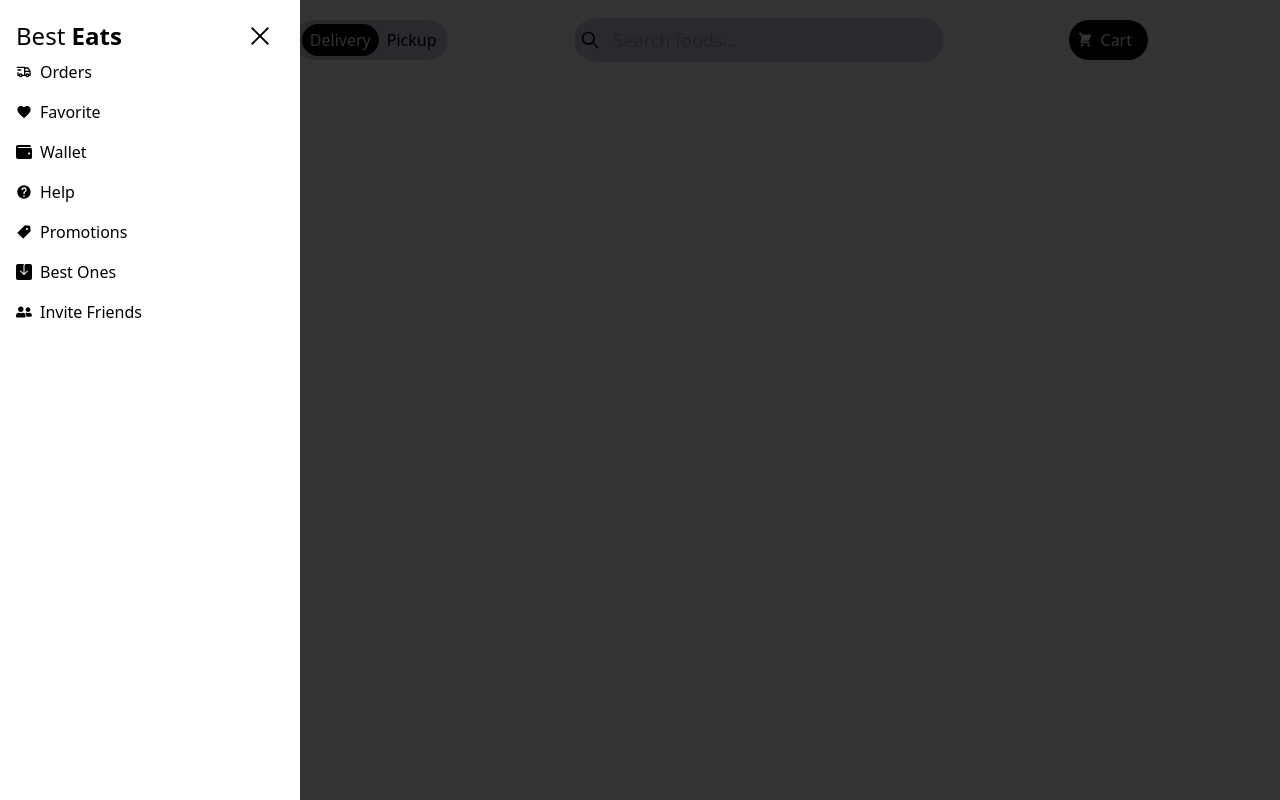
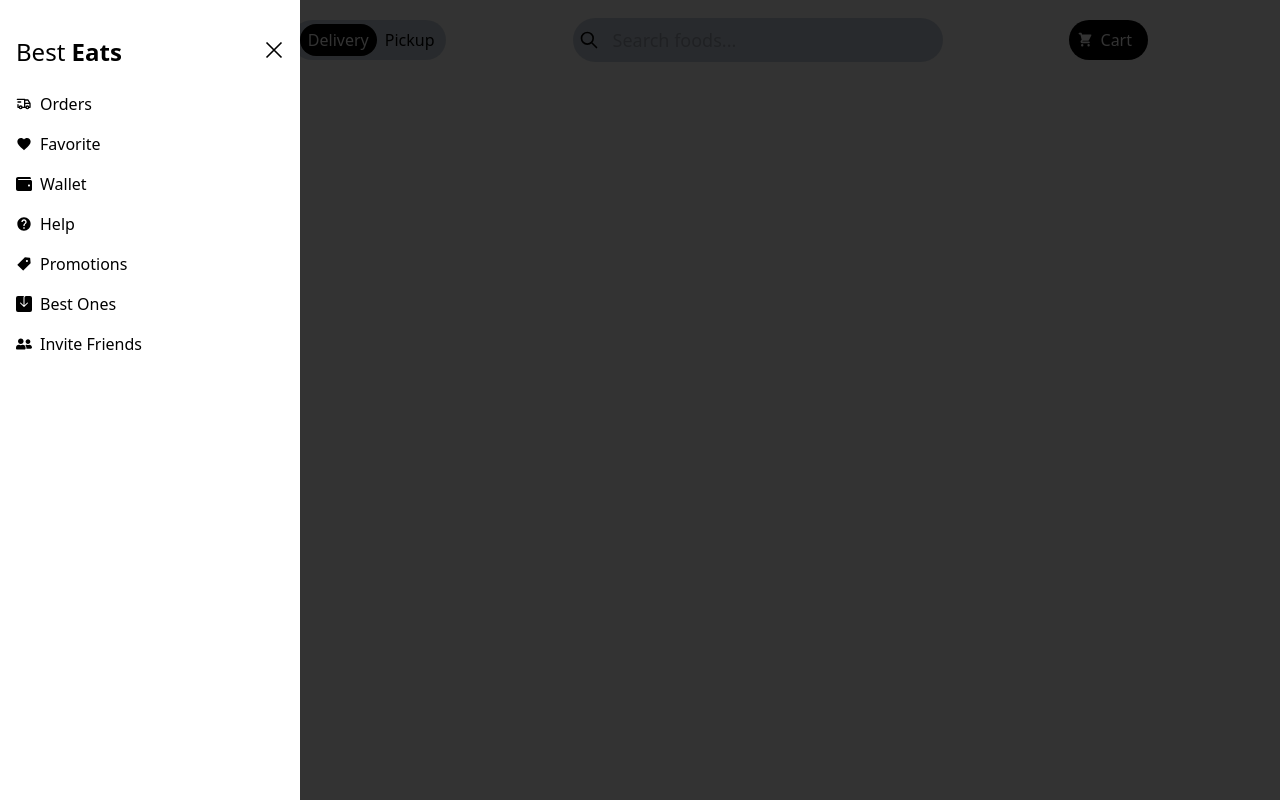
Before and after one commit to codefromahmad/best-eats-react, a React (Create React App) app: page / in a window 1280 px wide. Both pictures are taken after a click on the icon 156 px from the left and 40 px from the top of the page. Built offline with nearby package versions, Linux system fonts and the light colour scheme.

Commit message:
Animation applied to NavBar

```diff
--- a/src/components/NavBar.jsx
+++ b/src/components/NavBar.jsx
@@ -52,11 +52,9 @@ const NavBar = () => {
         <div className="max-w-screen-lg h-full mx-auto bg-white">
           <div className="flex justify-between w-full h-full items-center">
             <div className="flex items-center mx-1">
-              <HiMenu
-                size={30}
-                className=" w-12 cursor-pointer hover:bg-slate-300 hover:rounded-full"
-                onClick={() => setNav(!nav)}
-              />
+              <span className="cursor-pointer hover:bg-slate-300 hover:rounded-full p-2">
+                <HiMenu size={30} onClick={() => setNav(!nav)} />
+              </span>
               <p className="text-xl sm:text-2xl md:3xl mx-1">
                 Best<span className="font-bold"> Eats</span>
               </p>
@@ -85,25 +83,33 @@ const NavBar = () => {
         </div>
       </div>
       {nav && (
-        <div>
-          <div className="w-full bg-black/80 fixed top-0 left-0 z-10 h-screen"></div>
-          <div className="h-screen absolute left-0 py-5 top-0 w-[300px] bg-white z-10">
-            <div className="flex justify-between items-center px-4 ">
+        <div className="cursor-pointer z-10 left-64 top-0 mt-8 absolute hover:bg-slate-300 hover:rounded-full p-2">
+          <GrClose size={20} onClick={() => setNav(!nav)} />
+        </div>
+      )}
+      <>
+        <div
+          className={`w-full ${
+            nav ? "block" : "hidden"
+          } bg-black/80 fixed top-0 left-0  h-screen`}
+        ></div>
+        <div
+          className={`h-screen absolute ${
+            nav ? "left-0" : "-left-[100%]"
+          } ease-in-out duration-500 py-5 top-0 w-[300px] bg-white`}
+        >
+          <div className="flex justify-between items-center p-4 ">
             <p className="text-2xl">
               Best <span className="font-bold">Eats</span>
             </p>
-              <GrClose
-                size={22}
-                className="cursor-pointer w-12 hover:bg-slate-300 hover:rounded-full"
-                onClick={() => setNav(!nav)}
-              />
+            <span></span>
           </div>
           <ul>
             {links.map(({ id, icon, title }) => (
               <li key={id}>
                 <a
                   href=""
-                    className="flex items-center p-2 mx-2 hover:bg-slate-200 hover:rounded-md"
+                  className="flex items-center p-2 mx-2 hover:bg-slate-200 duration-200 hover:rounded-md"
                 >
                   {icon}
                   <p className="pl-2">{title}</p>
@@ -112,8 +118,7 @@ const NavBar = () => {
             ))}
           </ul>
         </div>
-        </div>
-      )}
+      </>
     </>
   );
 };
```
Lines whose indentation alone changed are shown as unchanged.
